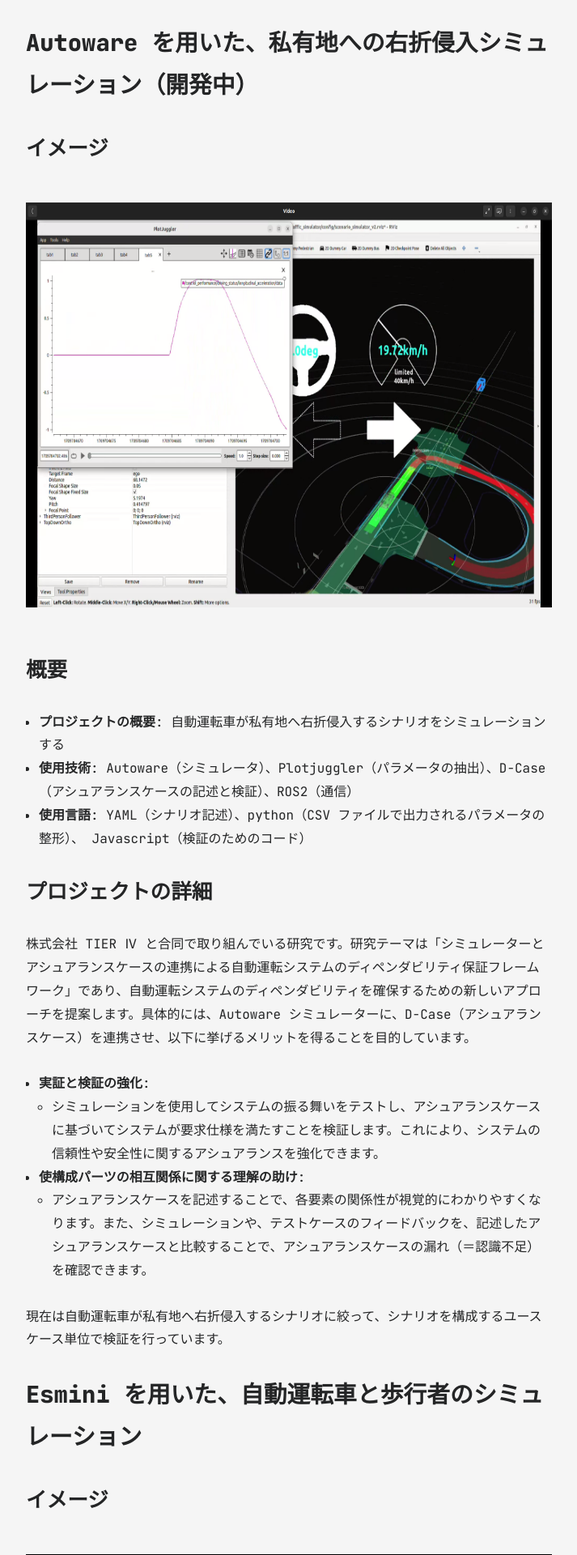
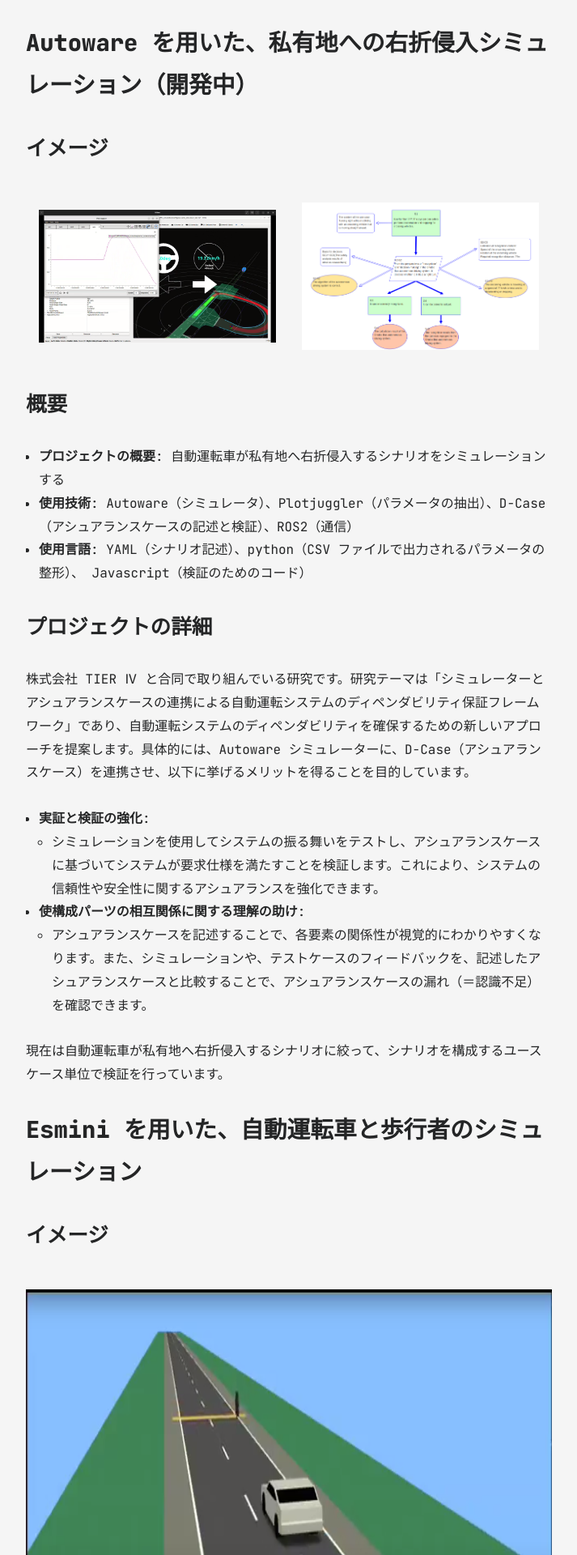
Before and after one commit to kodama3008/kodama3008.github.io, a Jekyll site: the page built from all_collections/_posts/2024-03-05-portfolio-markdown.md, in a window 1280 px wide. Shown: the part 421-2341 px from the top of the page at 81% size, without its empty margins (283-996 px from the left). Built offline with Jekyll 4.4.1, drawn with Linux system fonts in a browser that asks for light colours.

Commit message:
Update 2024-03-05-portfolio-markdown.md

```diff
--- a/all_collections/_posts/2024-03-05-portfolio-markdown.md
+++ b/all_collections/_posts/2024-03-05-portfolio-markdown.md
@@ -4,7 +4,10 @@
 
 ### イメージ
 
-<img src="https://raw.githubusercontent.com/kodama3008/kodama3008.github.io/cite/screenshots/TurnRight.png" title="右折侵入" width="800" height="500" >
+<div style="display: flex; justify-content: space-around; align-items: center;">
+    <img src="https://raw.githubusercontent.com/kodama3008/kodama3008.github.io/cite/screenshots/TurnRight.png" style="width: 45%;">
+    <img src="https://raw.githubusercontent.com/kodama3008/kodama3008.github.io/cite/screenshots/GSN.png" style="width: 45%;">
+</div>
 
 ### 概要
 
```
